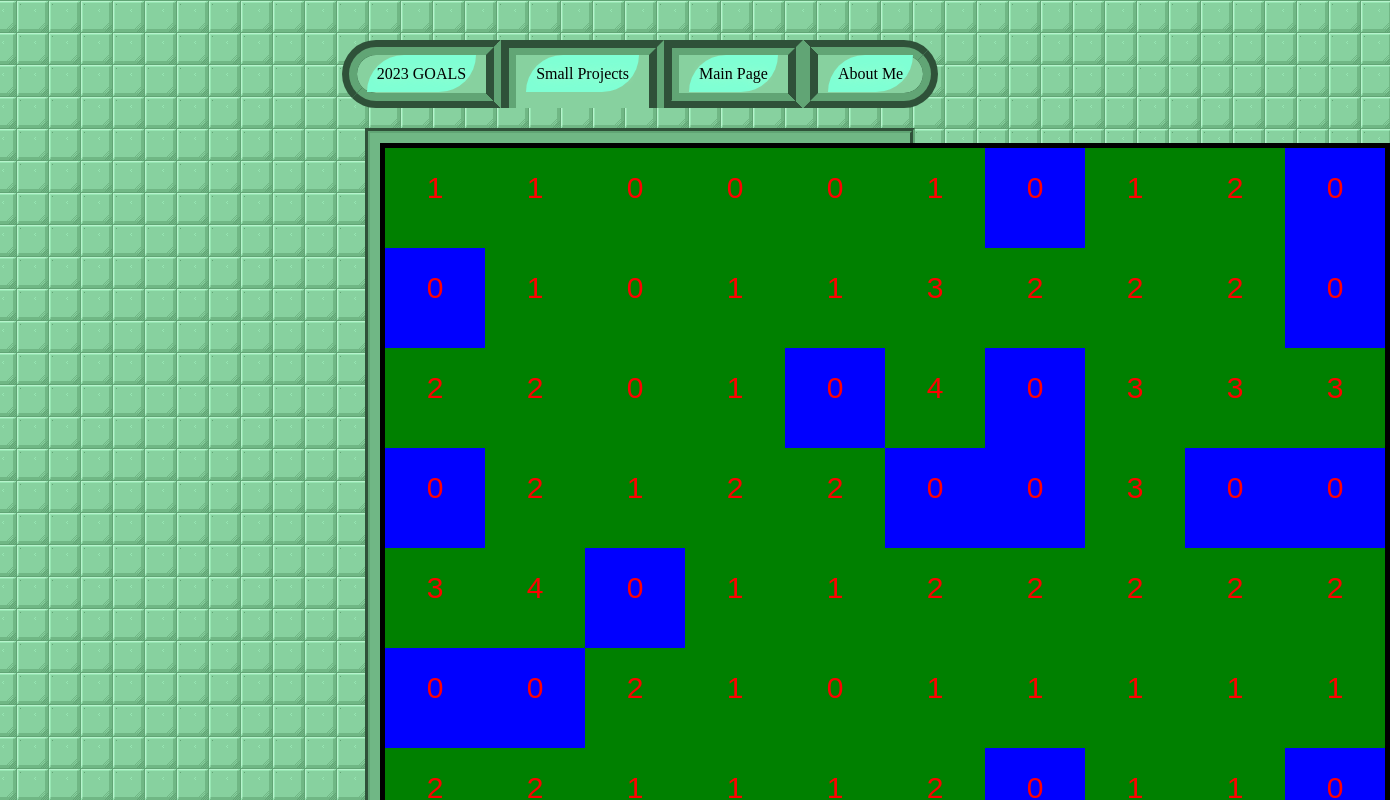
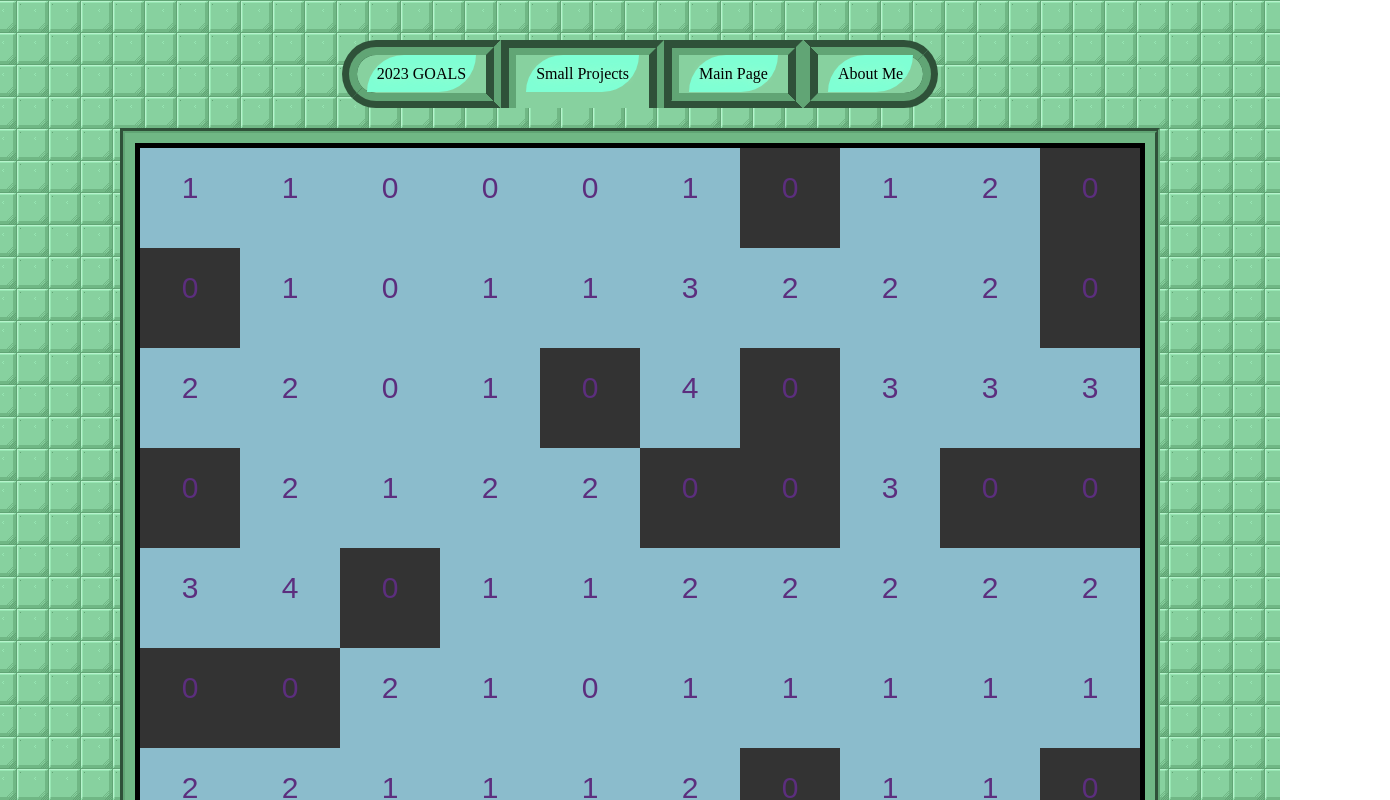
Before and after one commit to emilkodehode/githubtest, a plain HTML site: page games.html in a window 1280 px wide. Shown: the top 800 px of the page, 1390 px wide, since content can reach past the window. Drawn offline with Linux system fonts and the light colour scheme.

Commit message:
Add files via upload

```diff
--- a/JS/minesweeper.js
+++ b/JS/minesweeper.js
@@ -22,7 +22,7 @@ class cell{
         this.amountNeighbours = 0
         this.height = canvas.height / collumn
         this.width = canvas.width / row
-        this.cellColor = "green"
+        this.cellColor = "#8BBCCC"
     }
     tellNeighbours(theCellsArray){
         let amIBomb = this.isMine
@@ -59,40 +59,6 @@ class cell{
             }
         }
     }
-    // tellNeighbours(theCellsArray){
-    //     let amIBomb = this.isMine
-    //     for (let i = 0; i < theCellsArray.length; i++){
-    //         let px = theCellsArray[i].x
-    //         let py = theCellsArray[i].y
-    //         let hasMine = theCellsArray[i].isMine
-    //         switch(!(amIBomb)){
-    //             case (this.x === px + 1 && this.y === py && hasMine):
-    //                 this.amountNeighbours++
-    //                 break
-    //             case (this.x === px - 1 && this.y === py && hasMine):
-    //                 this.amountNeighbours++
-    //                 break
-    //             case (this.x === px && this.y === py + 1 && hasMine):
-    //                 this.amountNeighbours++
-    //                 break
-    //             case (this.x === px && this.y === py - 1 && hasMine):
-    //                 this.amountNeighbours++
-    //                 break
-    //             case (this.x === px - 1 && this.y === py - 1 && hasMine):
-    //                 this.amountNeighbours++
-    //                 break
-    //             case (this.x === px + 1 && this.y === py - 1 && hasMine):
-    //                 this.amountNeighbours++
-    //                 break
-    //             case (this.x === px - 1 && this.y === py + 1 && hasMine):
-    //                 this.amountNeighbours++
-    //                 break
-    //             case (this.x === px + 1 && this.y === py + 1 && hasMine):
-    //                 this.amountNeighbours++
-    //                 break
-    //         }
-    //     }
-    // }
     cellRender(){
         //this x,y minus this size / 2 widht height this size
         ctx.beginPath()
@@ -101,7 +67,7 @@ class cell{
         ctx.fill();
         ctx.font = "30px Arial";
         ctx.textAlign = "center"
-        ctx.fillStyle = "red";
+        ctx.fillStyle = "#5C2E7E";
         ctx.fillText(this.amountNeighbours, this.x * this.width + this.width/2, this.y * this.height + this.height/2)
         ctx.closePath()
     }
@@ -133,7 +99,7 @@ function initMines(cellsArray){
             let roll = Math.floor(Math.random() * 4)
             if (roll > 1){
                 cellsArray[rnd].isMine = true
-                cellsArray[rnd].cellColor = "blue"
+                cellsArray[rnd].cellColor = "#333"
                 amountMines++
                 if(amountMines === desiredMines){
                     return
--- a/games.html
+++ b/games.html
@@ -29,7 +29,7 @@
         </div>
     </header>
     <main>
-        <section>
+        <section id="canvas-section">
             <canvas id="minesweeper" height="1000" width="1000" style="border: 5px solid black;"></canvas>
         </section>
     </main>
```
